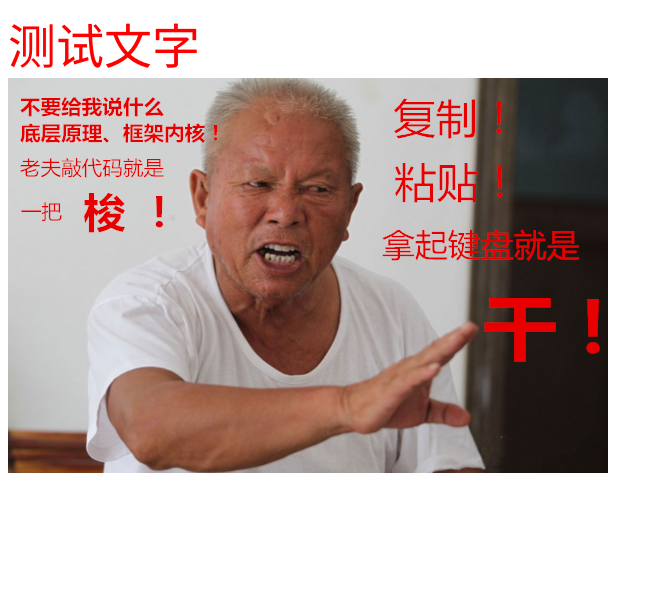
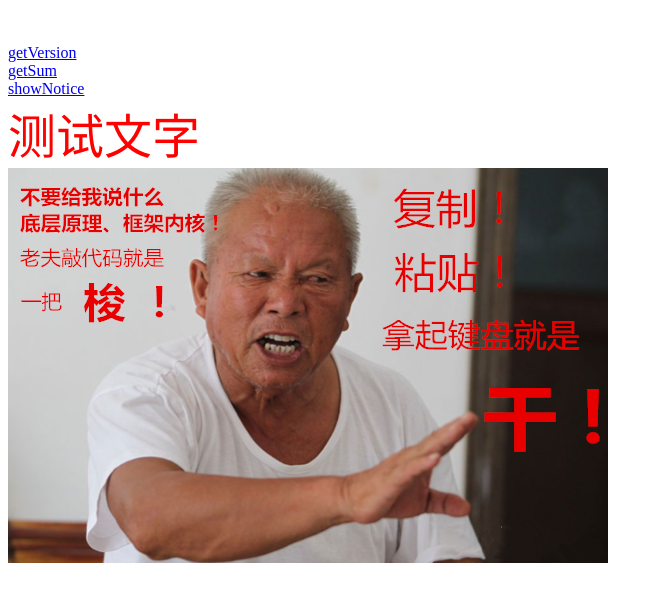
Before and after one commit to BenXia/HybridApps, a plain HTML site: page JsNativeAndLocalHtmlDemo/IOS-JsAndNativeDemo/本地html测试加载/LocalH5.bundle/index.html in a window 1280 px wide. Shown: the whole page, without its empty margins (0-663 px from the left). Drawn offline with nearby package versions, Linux system fonts and the light colour scheme.

Commit message:
修改下本地 html 文件

```diff
--- a/JsNativeAndLocalHtmlDemo/IOS-JsAndNativeDemo/本地html测试加载/LocalH5.bundle/index.html
+++ b/JsNativeAndLocalHtmlDemo/IOS-JsAndNativeDemo/本地html测试加载/LocalH5.bundle/index.html
@@ -26,6 +26,14 @@
 		</script>
 	</head>
     <body>
+        <br/>
+        <br/>
+        <a href="###" id="getVersion">getVersion</a>
+        <br/>
+        <a href="###" id="getSum">getSum</a>
+        <br/>
+        <a href="###" id="showNotice">showNotice</a>
+        <br/>
         <div class="bottom_text" id="bottom_text">测试文字</div>
         <div class="image_content"><img id="justdoit_image" src="./test.png" alt="logo image" /></div>
 	</body>
```
Also changed, not shown: JsNativeAndLocalHtmlDemo/IOS-JsAndNativeDemo/本地html测试加载/index.html (+8 -0 lines).
